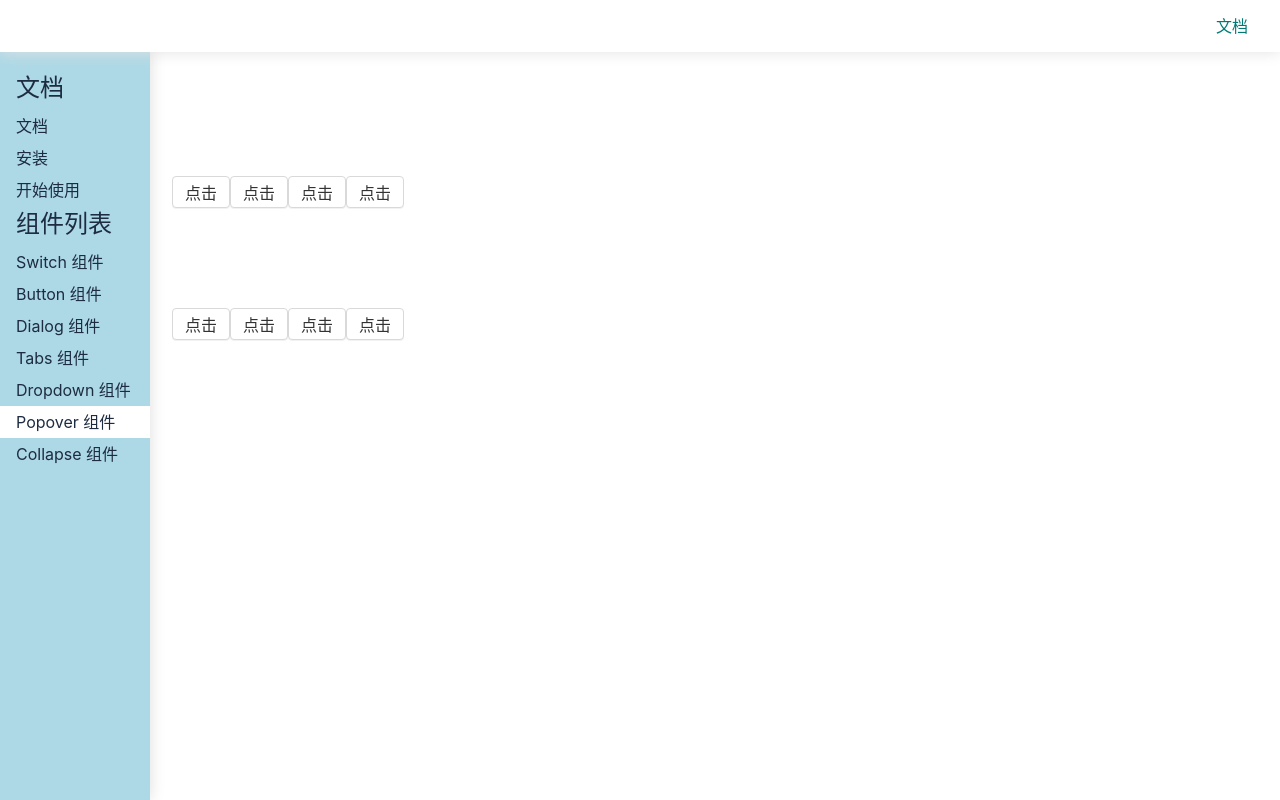
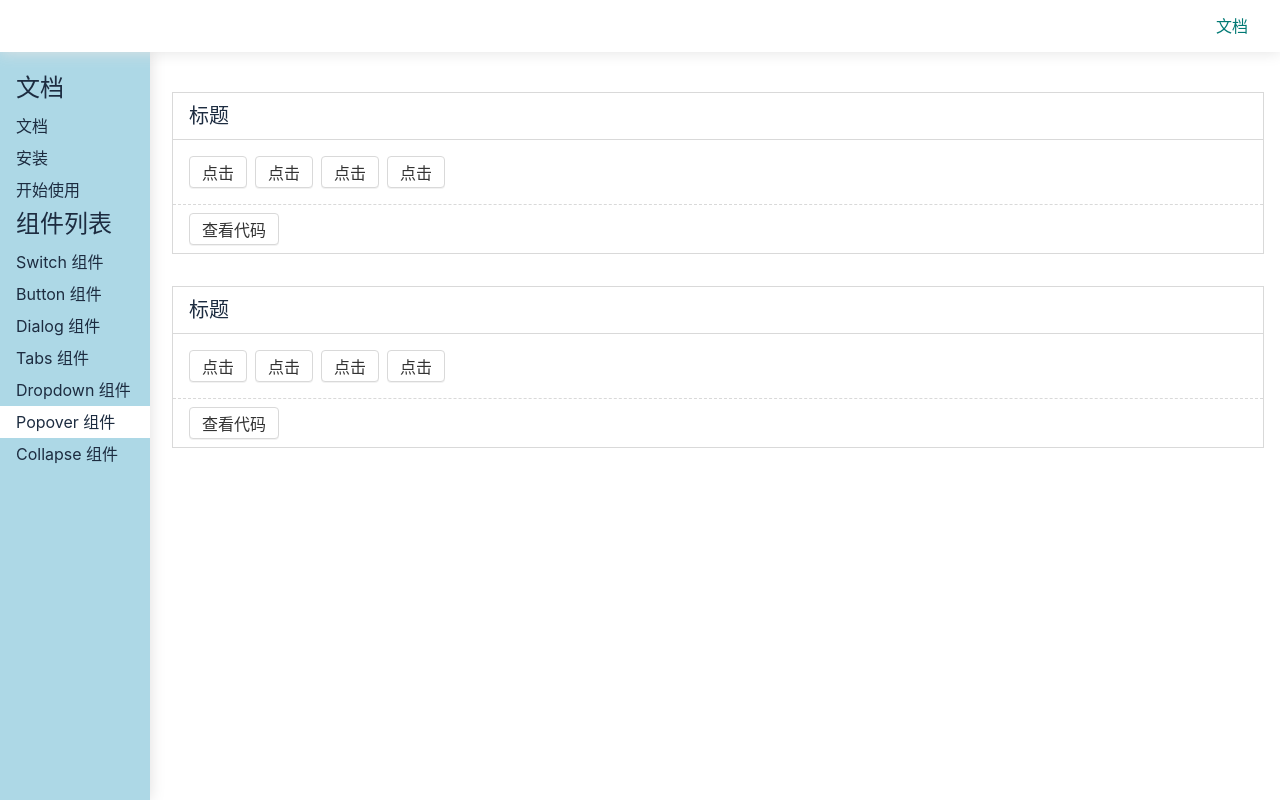
Before and after one commit to hlccare/aki-ui, a Vue app: page /#/doc/popover in a window 1280 px wide. Built offline with nearby package versions, Linux system fonts and the light colour scheme.

Commit message:
Popover 添加demo

```diff
--- /dev/null
+++ b/src/components/Popover1.demo.vue
@@ -0,0 +1,56 @@
+<template>
+  <div>
+    <Popover>
+      <template v-slot:content="slotProp">
+        <div>
+          popover内容1
+          <Button @click="slotProp.close">点击关闭</Button>
+        </div>
+      </template>
+      <template v-slot:default>
+        <Button>点击</Button>
+      </template>
+    </Popover>
+    <Popover position="bottom">
+      <template v-slot:content>
+        <div>popover内容2</div>
+      </template>
+      <template v-slot:default>
+        <Button>点击</Button>
+      </template>
+    </Popover>
+    <Popover position="left">
+      <template v-slot:content>
+        <div>popover内容2</div>
+      </template>
+      <template v-slot:default>
+        <Button>点击</Button>
+      </template>
+    </Popover>
+    <Popover position="right">
+      <template v-slot:content>
+        <div>popover内容2</div>
+      </template>
+      <template v-slot:default>
+        <Button>点击</Button>
+      </template>
+    </Popover>
+  </div>
+</template>
+
+<script>
+import Popover from "../lib/Popover.vue";
+import Button from "../lib/Button.vue";
+export default {
+  components: {
+    Popover,
+    Button,
+  },
+  setup() {
+    return {};
+  },
+};
+</script>
+
+<style lang="scss" scoped>
+</style>
--- /dev/null
+++ b/src/components/Popover2.demo.vue
@@ -0,0 +1,53 @@
+<template>
+  <div>
+    <Popover trigger="hover">
+      <template v-slot:content>
+        <div>popover内容1</div>
+      </template>
+      <template v-slot:default>
+        <Button>点击</Button>
+      </template>
+    </Popover>
+    <Popover position="bottom" trigger="hover">
+      <template v-slot:content>
+        <div>popover内容2</div>
+      </template>
+      <template v-slot:default>
+        <Button>点击</Button>
+      </template>
+    </Popover>
+    <Popover position="left" trigger="hover">
+      <template v-slot:content>
+        <div>popover内容2</div>
+      </template>
+      <template v-slot:default>
+        <Button>点击</Button>
+      </template>
+    </Popover>
+    <Popover position="right" trigger="hover">
+      <template v-slot:content>
+        <div>popover内容2</div>
+      </template>
+      <template v-slot:default>
+        <Button>点击</Button>
+      </template>
+    </Popover>
+  </div>
+</template>
+
+<script>
+import Popover from "../lib/Popover.vue";
+import Button from "../lib/Button.vue";
+export default {
+  components: {
+    Popover,
+    Button,
+  },
+  setup() {
+    return {};
+  },
+};
+</script>
+
+<style lang="scss" scoped>
+</style>
--- a/src/components/PopoverDemo.vue
+++ b/src/components/PopoverDemo.vue
@@ -1,83 +1,18 @@
 <template>
-<div style="height: 100px;width: 100px;"></div>
-  <Popover>
-    <template v-slot:content='slotProp'>
-      <div>popover内容1
-
-      <Button @click="slotProp.close">点击关闭</Button>
-      </div>
-    </template>
-    <template v-slot:default>
-      <Button>点击</Button>
-    </template>
-  </Popover>
-  <Popover position="bottom">
-    <template v-slot:content>
-      <div>popover内容2</div>
-    </template>
-    <template v-slot:default>
-      <Button>点击</Button>
-    </template>
-  </Popover>
-  <Popover position="left">
-    <template v-slot:content>
-      <div>popover内容2</div>
-    </template>
-    <template v-slot:default>
-      <Button>点击</Button>
-    </template>
-  </Popover>
-  <Popover position="right">
-    <template v-slot:content>
-      <div>popover内容2</div>
-    </template>
-    <template v-slot:default>
-      <Button>点击</Button>
-    </template>
-  </Popover>
-  <div style="height: 100px;width: 100px;"></div>
-  <Popover trigger="hover">
-    <template v-slot:content>
-      <div>popover内容1</div>
-    </template>
-    <template v-slot:default>
-      <Button>点击</Button>
-    </template>
-  </Popover>
-  <Popover position="bottom"  trigger="hover">
-    <template v-slot:content>
-      <div>popover内容2</div>
-    </template>
-    <template v-slot:default>
-      <Button>点击</Button>
-    </template>
-  </Popover>
-  <Popover position="left"  trigger="hover">
-    <template v-slot:content>
-      <div>popover内容2</div>
-    </template>
-    <template v-slot:default>
-      <Button>点击</Button>
-    </template>
-  </Popover>
-  <Popover position="right"  trigger="hover">
-    <template v-slot:content>
-      <div>popover内容2</div>
-    </template>
-    <template v-slot:default>
-      <Button>点击</Button>
-    </template>
-  </Popover>
+  <Demo :component="Popover1" />
+  <Demo :component="Popover2" />
 </template>
 
 <script>
-import Popover from "../lib/Popover.vue";
-import Button from "../lib/Button.vue";
+import Demo from "./Demo.vue";
+
+import Popover1 from "./Popover1.demo.vue";
+import Popover2 from "./Popover2.demo.vue";
 
 export default {
-  components: { Popover,Button },
+  components: { Demo },
   setup() {
-    return {};
+    return { Popover1, Popover2 };
   },
 };
 </script>
--- a/src/lib/CollapseItem.vue
+++ b/src/lib/CollapseItem.vue
@@ -69,6 +69,7 @@ $border-radius: 4px;
   }
   .aki-collapse-content {
     padding: 8px;
+    color: grey;
   }
 }
 </style>
--- a/src/lib/Dropdown.vue
+++ b/src/lib/Dropdown.vue
@@ -33,8 +33,6 @@ export default {
 
     const dropdownContainer = ref(null);
     const dropdownLabel = ref(null);
-    // eslint:disable-next-line
-    provide(menuVisible, "menuVisible");
     const showMenu = () => {
       if (trigger === "hover" && !menuVisible.value) {
         menuVisible.value = true;
--- a/src/lib/Popover.vue
+++ b/src/lib/Popover.vue
@@ -122,6 +122,9 @@ $border-radius: 4px;
 .aki-popover {
   display: inline-block;
   position: relative;
+  & + & {
+    margin-left: 8px;
+  }
 }
 .aki-content-wrapper {
   z-index: 10;
```
